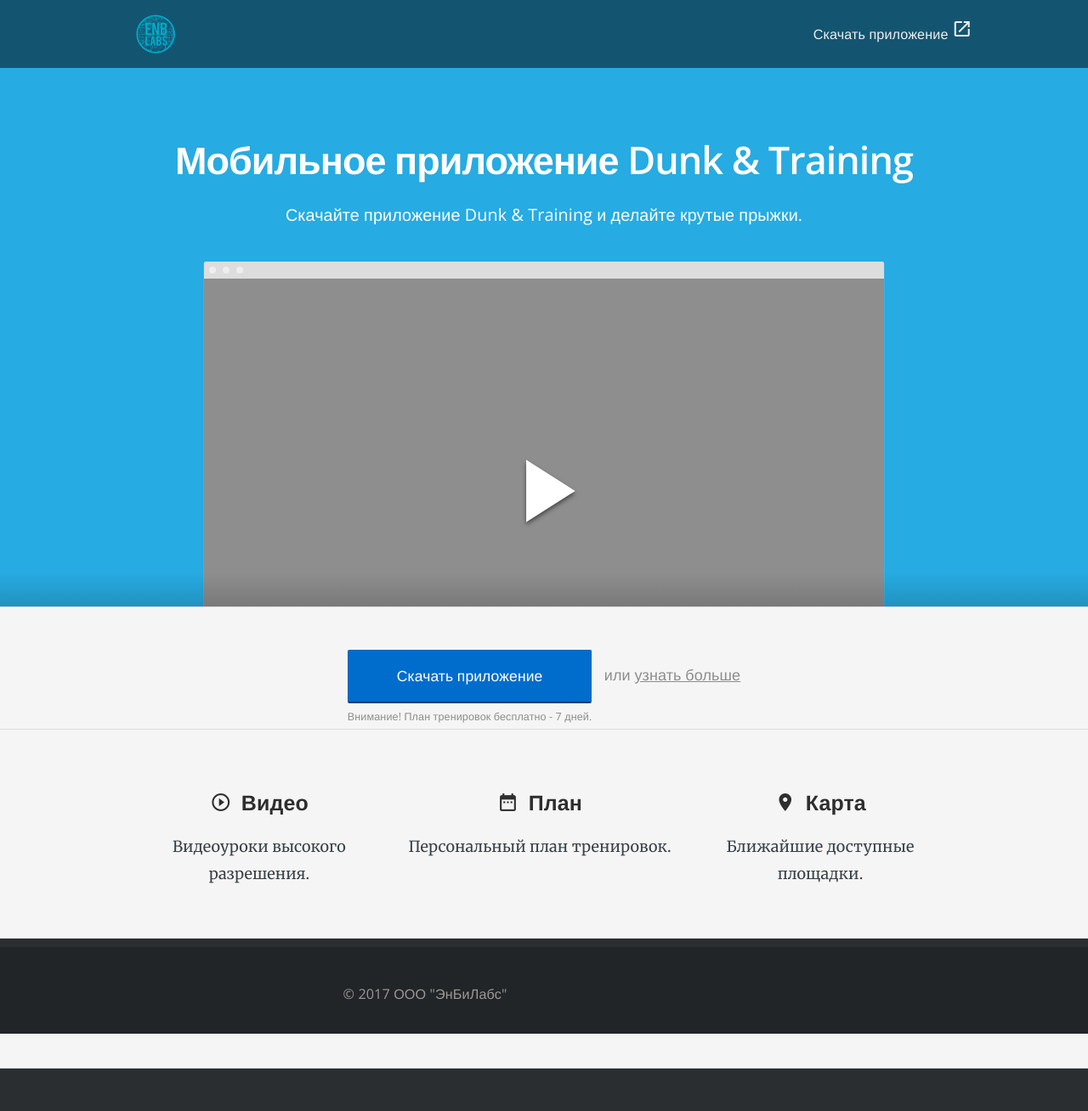
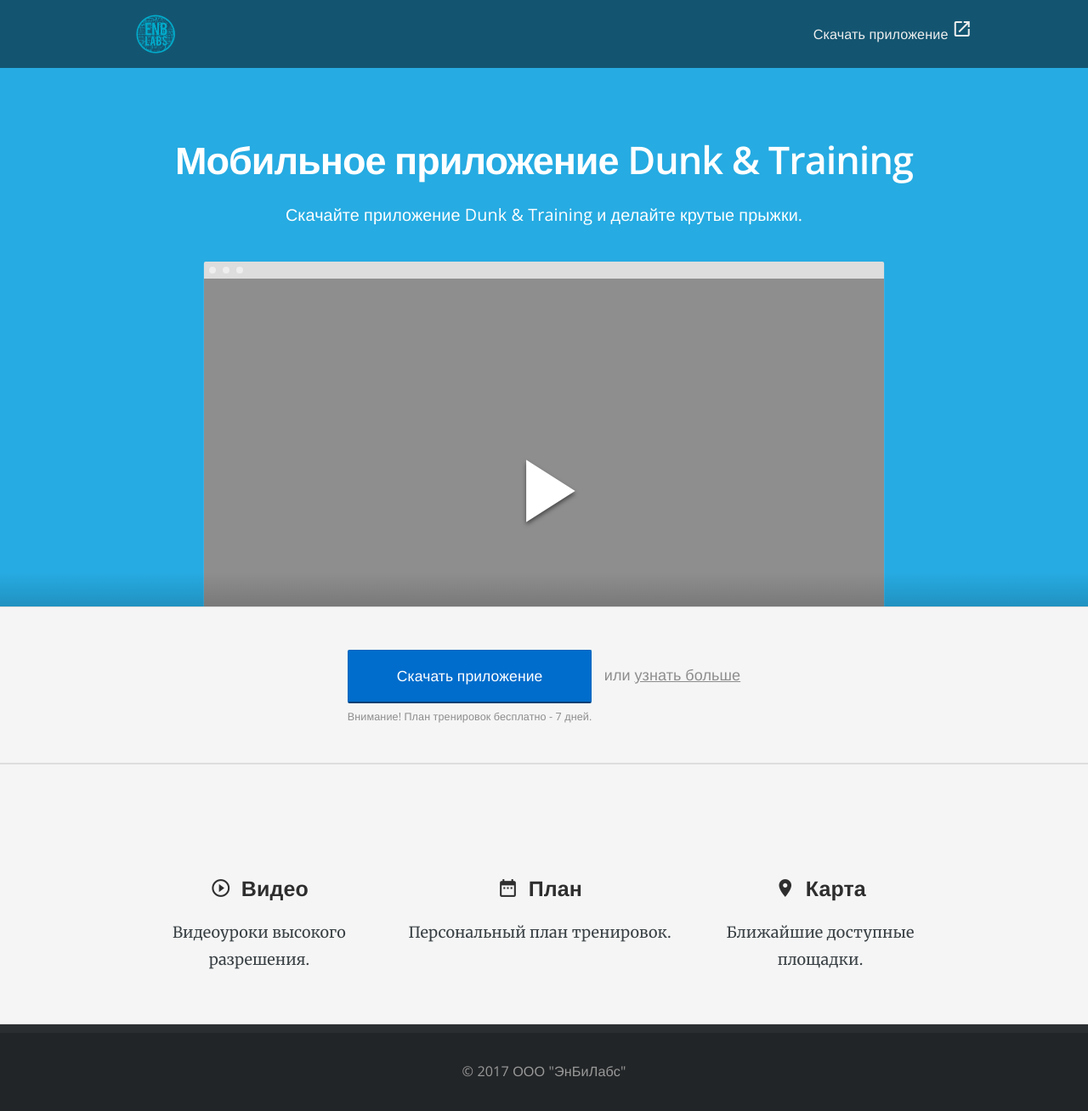
Before and after one commit to RakhimyanTim/danking-training.github.io, a Jekyll site: the page built from pages/index.html, in a window 1280 px wide. Shown: the whole page at 85% size. Built offline with Jekyll 4.4.1, drawn with Linux system fonts in a browser that asks for light colours; nearby versions of some CDN libraries; before the commit the page ends 1258 px from its top, so only the background shows below that.

Commit message:
Update index.html

```diff
--- a/pages/index.html
+++ b/pages/index.html
@@ -7,14 +7,10 @@
   priority: 0.8
 ---
 <header class="landing-page">
- 		<div class="container">
- 			<h2>{{ page.title }}</h2>
-			<p class="sub-text landing-page">Скачайте приложение Dunk & Training и делайте крутые прыжки.</p>
-
+ 			<div class="container">
+ 				<h2>{{ page.title }}</h2>
+				<p class="sub-text landing-page">Скачайте приложение Dunk & Training и делайте крутые прыжки.</p>
 			</div>
-		</div>
-	</div>
-
 
 			<div class="video screenshot">
 				<div class="force-ratio">
@@ -22,7 +18,6 @@
 					<a href="https://www.youtube.com/embed/86gRK2C8NM4?ecver=2" target="_blank" class="play"><i class="material-icons">play_arrow</i></a>
 				</div>
 			</div>
-		</div>
 </header>
 
 <section class="cta">
@@ -32,9 +27,9 @@
 						<a href="#" class="btn btn-block btn-centered btn-large btn-primary sign-up" style="display: inherit;">Скачать приложение</a>
 						<span class="btn-sub-text">Внимание! План тренировок бесплатно - 7 дней. </span>
 					</div>
-				<span class="learn-more">или <a href="#">узнать больше</a></span>
-			</div>
-</div>
+						<span class="learn-more">или <a href="#">узнать больше</a></span>
+				</div>
+</section>
 
 <section class="cta">
 	<div class="container">
```
